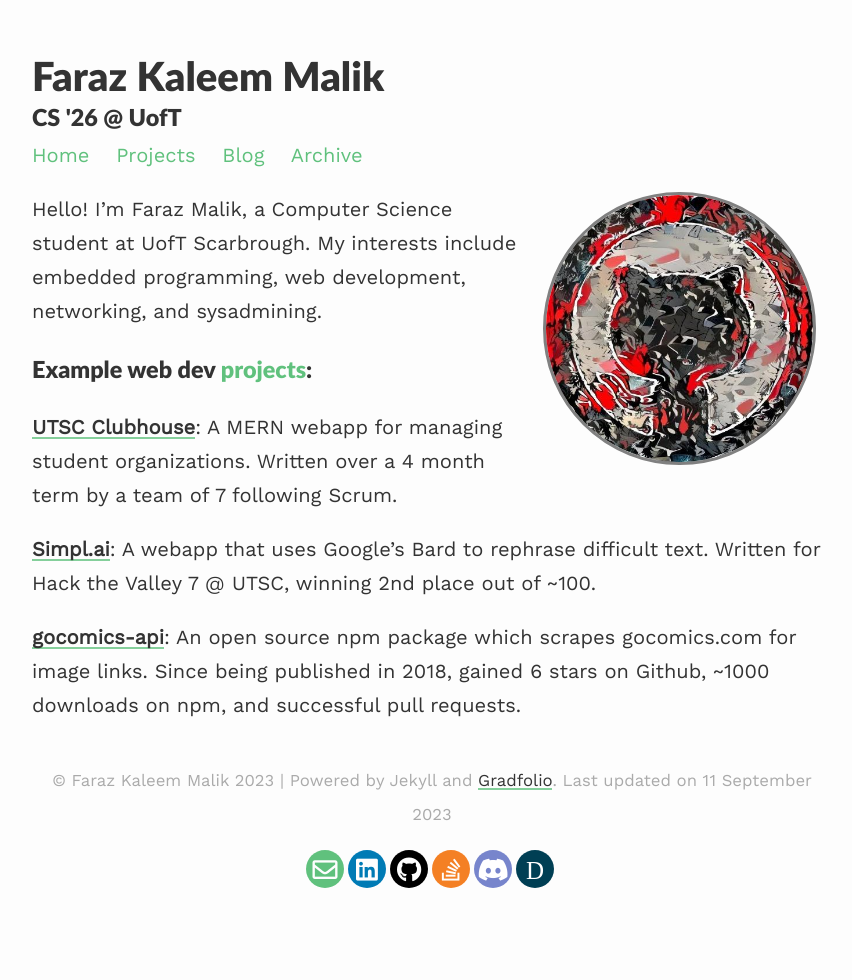
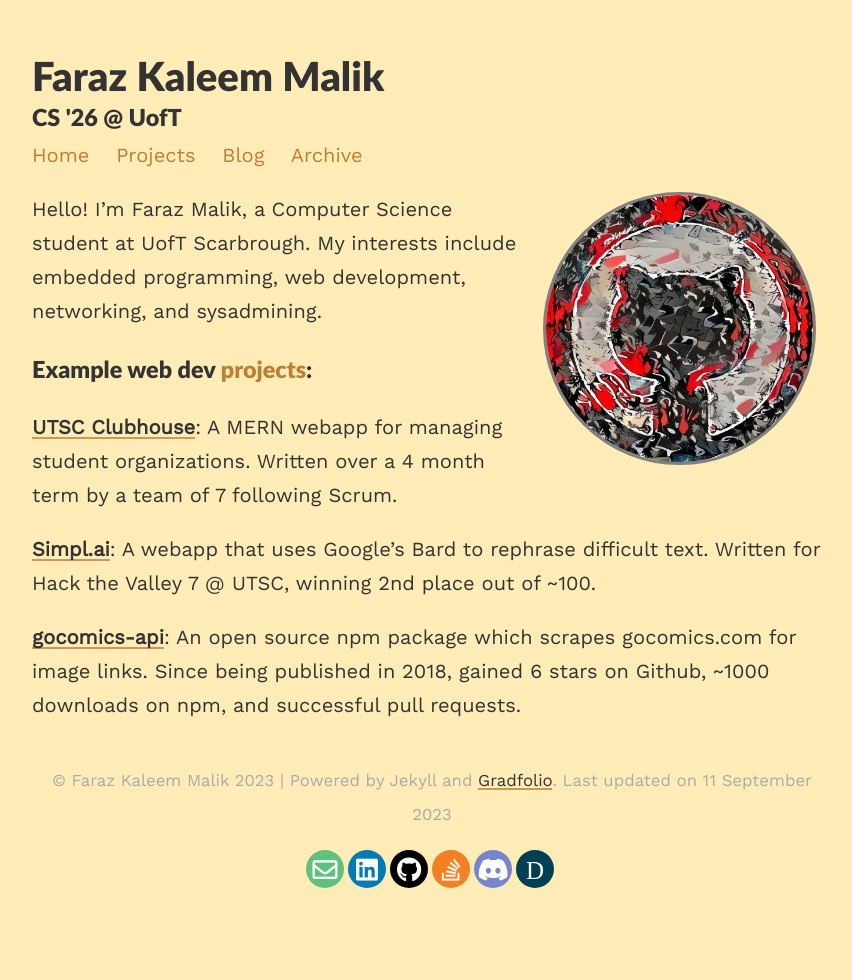
Before and after one commit to numberisnan/numberisnan.github.io, a Jekyll site: the page built from index.md, in a window 1280 px wide. Shown: the whole page, without its empty margins (208-1060 px from the left). Built offline with Jekyll 4.4.1, drawn with Linux system fonts in a browser that asks for light colours; nearby versions of some CDN libraries.

Commit message:
Update theming

```diff
--- a/assets/css/_sass/variables.scss
+++ b/assets/css/_sass/variables.scss
@@ -8,12 +8,12 @@ $spacing-unit:     30px;
 $light-gray: gray;
 $text-color:       #333;
 $background-color: #fdfdfd;
-$brand-color:      #60c17d;
+$brand-color:      #bb8034;
 $projectbox-text:  #1e2126;
 
 // Color scheme for light
-$body-bg: #fdfdfd;
-$projectbox: #c3e1c9;
+$body-bg: #ffecb7;
+$projectbox: #c2b184;
 $text-color: #333;
 
 // Color scheme for dark modes
```
